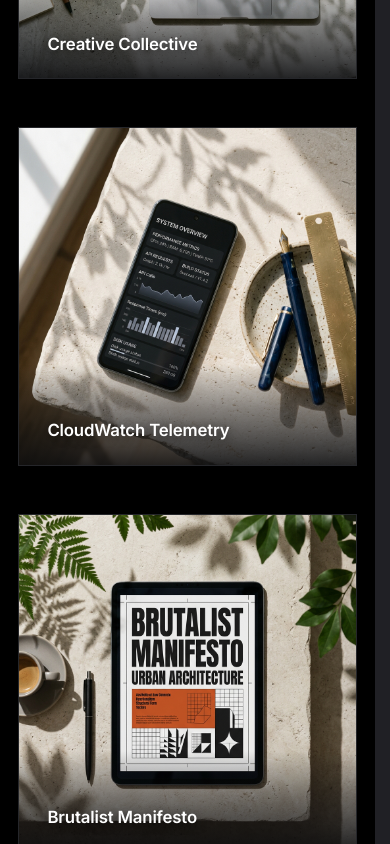
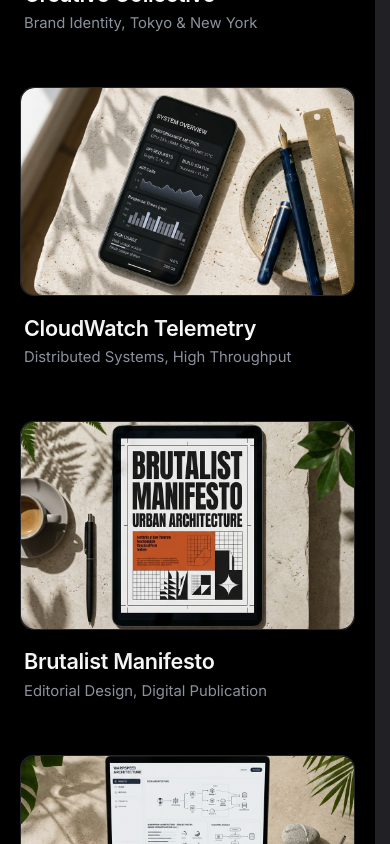
Before and after one commit to dilshandevxx/dilshan-personal-portfolio, a Next.js app: page / in a window 390 px wide. Shown: the part 1580-2424 px from the top of the page. Built offline with nearby package versions, Linux system fonts and the light colour scheme; a web font is replaced by a local one.

Commit message:
feat(projects): support reference card style on mobile with rounded image and text underneath

```diff
--- a/src/components/cover/sections/SelectedWork.module.css
+++ b/src/components/cover/sections/SelectedWork.module.css
@@ -1,4 +1,4 @@
-/* Projects Section (Spacious Staggered Exhibition Layout) */
+/* Projects Section (Dual Mode: Editorial Stagger on Desktop, Minimalist Reference Cards on Mobile) */
 .projectsSection {
   background-color: #000000;
   padding: 8.5rem 3.5rem 12rem;
@@ -14,7 +14,7 @@
 
 @media (max-width: 640px) {
   .projectsSection {
-    padding: 4rem 1.15rem 4.5rem;
+    padding: 4rem 1.25rem 5rem;
   }
 }
 
@@ -33,7 +33,7 @@
 
 @media (max-width: 768px) {
   .header {
-    margin-bottom: 3rem;
+    margin-bottom: 2.75rem;
   }
 }
 
@@ -52,7 +52,13 @@
   margin: 0;
 }
 
-/* Dual Column Staggered Container matching reference */
+@media (max-width: 640px) {
+  .title {
+    font-size: clamp(2rem, 8vw, 2.75rem);
+  }
+}
+
+/* Dual Column Staggered Container matching desktop reference */
 .editorialStaggerContainer {
   display: grid;
   grid-template-columns: repeat(2, 1fr);
@@ -64,7 +70,7 @@
 .columnLeft {
   display: flex;
   flex-direction: column;
-  gap: clamp(12rem, 20vw, 22rem); /* Expansive vertical breathing room between projects */
+  gap: clamp(12rem, 20vw, 22rem); /* Expansive vertical breathing room between projects on desktop */
   width: 100%;
 }
 
@@ -72,20 +78,23 @@
 .columnRight {
   display: flex;
   flex-direction: column;
-  gap: clamp(12rem, 20vw, 22rem); /* Expansive vertical breathing room between projects */
+  gap: clamp(12rem, 20vw, 22rem);
   padding-top: clamp(14rem, 24vw, 26rem); /* Staggers right cards so top aligns near bottom of left cards */
   width: 100%;
 }
 
+/* =========================================================================
+   Mobile View: Clean Minimalist Project Cards (Matching User Reference Image)
+   ========================================================================= */
 @media (max-width: 820px) {
   .editorialStaggerContainer {
     grid-template-columns: 1fr;
-    gap: 4rem;
+    gap: 3.5rem;
   }
 
   .columnLeft,
   .columnRight {
-    gap: 4rem;
+    gap: 3.5rem;
     padding-top: 0;
   }
 }
@@ -99,43 +108,38 @@
   .columnRight {
     gap: 3rem;
   }
-
-  .header {
-    margin-bottom: 2rem;
-  }
-
-  .title {
-    font-size: clamp(2rem, 8vw, 2.75rem);
-  }
 }
 
 /* Project Card */
 .projectCard {
   display: flex;
   flex-direction: column;
-  border-radius: 0; /* Strictly SQUARE corners */
   width: 100%;
 }
 
 .cardLink {
-  display: block;
+  display: flex;
+  flex-direction: column;
   width: 100%;
   text-decoration: none;
   color: inherit;
   cursor: pointer;
+  outline: none;
 }
 
-/* 1:1 Square Flatlay Image Canvas (border-radius: 0) */
+/* 1:1 Square Flatlay Image Canvas on Desktop */
 .imageCanvas {
   position: relative;
   width: 100%;
   aspect-ratio: 1 / 1;
-  border-radius: 0; /* STRICTLY SQUARE CORNERS */
+  border-radius: 0; /* Strictly square corners on desktop */
   overflow: hidden;
   background-color: #121418;
   border: 1px solid rgba(255, 255, 255, 0.08);
   box-shadow: 0 18px 40px rgba(0, 0, 0, 0.6);
-  transition: transform 0.5s cubic-bezier(0.16, 1, 0.3, 1), border-color 0.4s ease, box-shadow 0.4s ease;
+  transition: transform 0.5s cubic-bezier(0.16, 1, 0.3, 1),
+              border-color 0.4s ease,
+              box-shadow 0.4s ease;
 }
 
 .cardLink:hover .imageCanvas {
@@ -146,7 +150,6 @@
 
 .image {
   object-fit: cover;
-  border-radius: 0; /* STRICTLY SQUARE */
   transition: transform 0.75s cubic-bezier(0.16, 1, 0.3, 1);
 }
 
@@ -154,7 +157,7 @@
   transform: scale(1.035);
 }
 
-/* Clean Simple Title Overlay ON the Card (NO text underneath) */
+/* Clean Simple Title Overlay ON the Card (Desktop Only) */
 .cardOverlay {
   position: absolute;
   bottom: 0;
@@ -184,6 +187,59 @@
   color: #f3f4f6;
 }
 
+/* Mobile Info: Hidden on Desktop */
+.mobileInfo {
+  display: none;
+}
+
+/* =========================================================================
+   Mobile View Styles matching User Reference Image
+   ========================================================================= */
+@media (max-width: 820px) {
+  /* 1. Rounded Thumbnail Frame (No Overlays) */
+  .imageCanvas {
+    aspect-ratio: 16 / 10;
+    border-radius: 14px;
+    box-shadow: 0 12px 30px rgba(0, 0, 0, 0.45);
+  }
+
+  .image {
+    border-radius: 14px;
+  }
+
+  /* 2. Hide Desktop Overlay on Mobile */
+  .cardOverlay {
+    display: none !important;
+  }
+
+  /* 3. Text Info Directly Below Image (Matching User Reference Image) */
+  .mobileInfo {
+    display: flex;
+    flex-direction: column;
+    gap: 0.35rem;
+    padding: 1.15rem 0.25rem 0.25rem;
+  }
+
+  .mobileTitle {
+    font-family: var(--font-display, "Plus Jakarta Sans", "Outfit", -apple-system, sans-serif);
+    font-size: clamp(1.35rem, 5.2vw, 1.65rem);
+    font-weight: 600;
+    letter-spacing: -0.015em;
+    color: #ffffff;
+    margin: 0;
+    line-height: 1.25;
+  }
+
+  .mobileSubtitle {
+    font-family: var(--font-body, -apple-system, sans-serif);
+    font-size: clamp(0.92rem, 3.8vw, 1.05rem);
+    font-weight: 400;
+    color: #8b929d;
+    margin: 0;
+    line-height: 1.45;
+  }
+}
+
 /* CTA Wrapper */
 .ctaWrapper {
   margin-top: clamp(8rem, 14vw, 15rem);
@@ -191,9 +247,9 @@
   justify-content: center;
 }
 
-@media (max-width: 640px) {
+@media (max-width: 820px) {
   .ctaWrapper {
-    margin-top: 3.5rem;
+    margin-top: 4.5rem;
   }
 }
 
--- a/src/components/cover/sections/SelectedWork.tsx
+++ b/src/components/cover/sections/SelectedWork.tsx
@@ -9,6 +9,7 @@ import styles from "./SelectedWork.module.css";
 interface ProjectItem {
   id: string;
   name: string;
+  subtitle: string;
   image: string;
   slug: string;
 }
@@ -17,12 +18,14 @@ const PROJECTS_LEFT: ProjectItem[] = [
   {
     id: "creative-collective",
     name: "Creative Collective",
+    subtitle: "Brand Identity, Tokyo & New York",
     image: "/images/project_collective.jpg",
     slug: "creative-collective",
   },
   {
     id: "cloudwatch-telemetry",
     name: "CloudWatch Telemetry",
+    subtitle: "Distributed Systems, High Throughput",
     image: "/images/project_analytics.jpg",
     slug: "cloudwatch",
   },
@@ -32,12 +35,14 @@ const PROJECTS_RIGHT: ProjectItem[] = [
   {
     id: "brutalist-manifesto",
     name: "Brutalist Manifesto",
+    subtitle: "Editorial Design, Digital Publication",
     image: "/images/project_brutalist.jpg",
     slug: "brutalist-manifesto",
   },
   {
     id: "warpspeed-protocol",
     name: "Warpspeed Protocol",
+    subtitle: "Edge Computing, Ultra Low Latency",
     image: "/images/project_warpspeed_desk.jpg",
     slug: "warpspeed",
   },
@@ -54,7 +59,7 @@ export default function SelectedWork() {
           </div>
         </div>
 
-        {/* Editorial Staggered Layout */}
+        {/* Editorial Staggered Layout for Desktop / Minimalist Cards for Mobile */}
         <div className={styles.editorialStaggerContainer}>
           {/* Left Column (starts at y = 0) */}
           <div className={styles.columnLeft}>
@@ -62,13 +67,13 @@ export default function SelectedWork() {
               <motion.div
                 key={item.id}
                 className={styles.projectCard}
-                initial={{ opacity: 0, y: 40 }}
+                initial={{ opacity: 0, y: 35 }}
                 whileInView={{ opacity: 1, y: 0 }}
-                viewport={{ once: true, margin: "-60px" }}
-                transition={{ duration: 0.7, delay: idx * 0.15 }}
+                viewport={{ once: true, margin: "-50px" }}
+                transition={{ duration: 0.65, delay: idx * 0.12 }}
               >
-                <Link href={`/projects#${item.slug}`} className={styles.cardLink}>
-                  {/* 1:1 Square Flatlay Image Canvas (border-radius: 0) */}
+                <Link href={`/projects#${item.slug}`} className={styles.cardLink} title={item.name}>
+                  {/* Image Frame: Square on Desktop, Rounded 14px on Mobile */}
                   <div className={styles.imageCanvas}>
                     <Image
                       src={item.image}
@@ -79,29 +84,35 @@ export default function SelectedWork() {
                       className={styles.image}
                     />
 
-                    {/* Clean Simple Title ON the card */}
+                    {/* Desktop Overlay Title (Hidden on Mobile) */}
                     <div className={styles.cardOverlay}>
                       <h3 className={styles.cardTitle}>{item.name}</h3>
                     </div>
+                  </div>
+
+                  {/* Mobile Text Info (Underneath Image, matching User Reference Design) */}
+                  <div className={styles.mobileInfo}>
+                    <h3 className={styles.mobileTitle}>{item.name}</h3>
+                    <p className={styles.mobileSubtitle}>{item.subtitle}</p>
                   </div>
                 </Link>
               </motion.div>
             ))}
           </div>
 
-          {/* Right Column (offset downwards for authentic staggered positioning) */}
+          {/* Right Column (offset downwards on desktop for staggered positioning) */}
           <div className={styles.columnRight}>
             {PROJECTS_RIGHT.map((item, idx) => (
               <motion.div
                 key={item.id}
                 className={styles.projectCard}
-                initial={{ opacity: 0, y: 40 }}
+                initial={{ opacity: 0, y: 35 }}
                 whileInView={{ opacity: 1, y: 0 }}
-                viewport={{ once: true, margin: "-60px" }}
-                transition={{ duration: 0.7, delay: 0.15 + idx * 0.15 }}
+                viewport={{ once: true, margin: "-50px" }}
+                transition={{ duration: 0.65, delay: 0.12 + idx * 0.12 }}
               >
-                <Link href={`/projects#${item.slug}`} className={styles.cardLink}>
-                  {/* 1:1 Square Flatlay Image Canvas (border-radius: 0) */}
+                <Link href={`/projects#${item.slug}`} className={styles.cardLink} title={item.name}>
+                  {/* Image Frame: Square on Desktop, Rounded 14px on Mobile */}
                   <div className={styles.imageCanvas}>
                     <Image
                       src={item.image}
@@ -112,10 +123,16 @@ export default function SelectedWork() {
                       className={styles.image}
                     />
 
-                    {/* Clean Simple Title ON the card */}
+                    {/* Desktop Overlay Title (Hidden on Mobile) */}
                     <div className={styles.cardOverlay}>
                       <h3 className={styles.cardTitle}>{item.name}</h3>
                     </div>
+                  </div>
+
+                  {/* Mobile Text Info (Underneath Image, matching User Reference Design) */}
+                  <div className={styles.mobileInfo}>
+                    <h3 className={styles.mobileTitle}>{item.name}</h3>
+                    <p className={styles.mobileSubtitle}>{item.subtitle}</p>
                   </div>
                 </Link>
               </motion.div>
@@ -123,7 +140,7 @@ export default function SelectedWork() {
           </div>
         </div>
 
-        {/* Clean Rectangular [Talk Today] Style Button */}
+        {/* Rectangular [Talk Today] Style Button */}
         <div className={styles.ctaWrapper}>
           <Link href="/projects" className={styles.talkButton}>
             View All Projects
```
